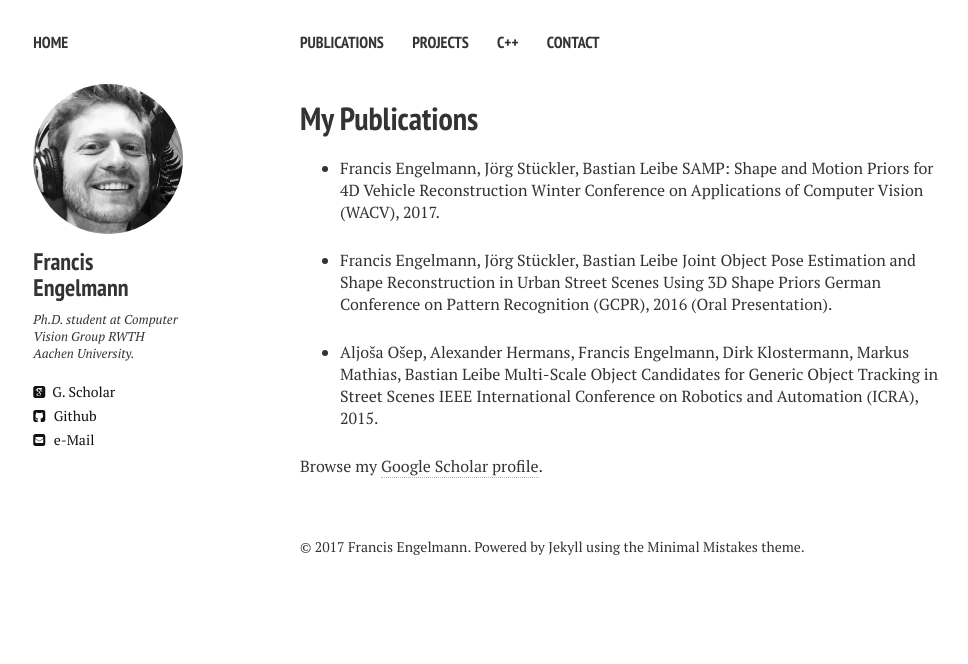
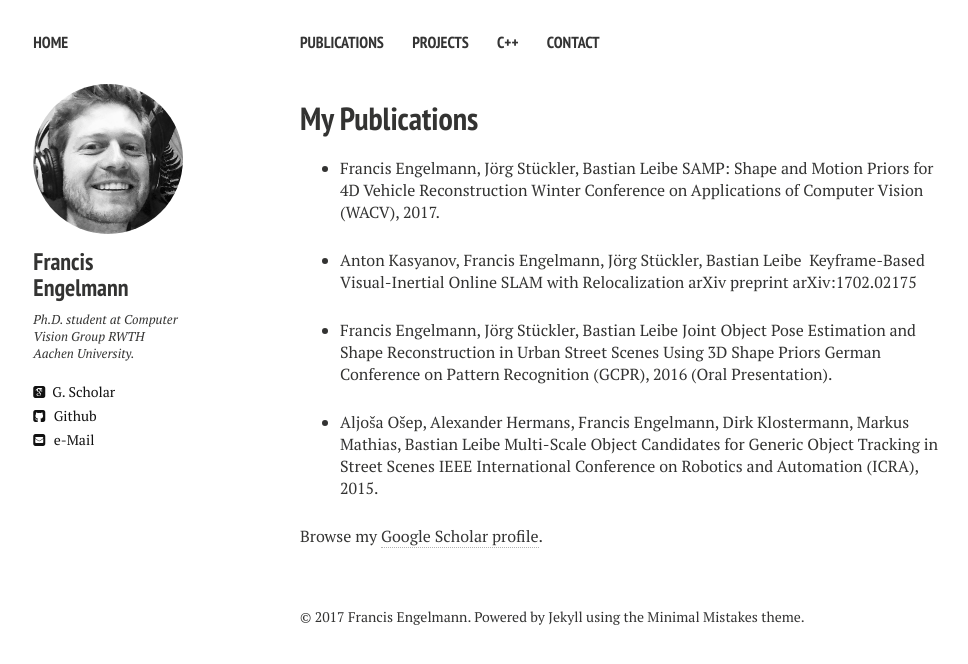
Before and after one commit to francisengelmann/francisengelmann.github.io, a Jekyll site: the page built from publications.md, in a window 1280 px wide. Shown: the top 664 px of the page, without its empty margins (20-988 px from the left). Built offline with Jekyll 4.4.1, drawn with Linux system fonts in a browser that asks for light colours; nearby versions of some CDN libraries.

Commit message:
Update publications.md

```diff
--- a/publications.md
+++ b/publications.md
@@ -10,12 +10,16 @@ comments: false
   SAMP: Shape and Motion Priors for 4D Vehicle Reconstruction
   Winter Conference on Applications of Computer Vision (WACV), 2017.
 
+* Anton Kasyanov, Francis Engelmann, Jörg Stückler, Bastian Leibe
+  Keyframe-Based Visual-Inertial Online SLAM with Relocalization
+  arXiv preprint arXiv:1702.02175
+
 * Francis Engelmann, Jörg Stückler, Bastian Leibe
-  Joint Object Pose Estimation and Shape Reconstruction in Urban Street Scenes Using 3D Shape Priors German Conference on   Pattern Recognition (GCPR), 2016 (Oral Presentation).
+  Joint Object Pose Estimation and Shape Reconstruction in Urban Street Scenes Using 3D Shape Priors
+  German Conference on Pattern Recognition (GCPR), 2016 (Oral Presentation).
 
 * Aljoša Ošep, Alexander Hermans, Francis Engelmann, Dirk Klostermann, Markus Mathias, Bastian Leibe
   Multi-Scale Object Candidates for Generic Object Tracking in Street Scenes
   IEEE International Conference on Robotics and Automation (ICRA), 2015.
 
-
 Browse my <a href="https://scholar.google.com/citations?user=-xOsXi8AAAAJ" target="_blank">Google Scholar profile</a>.
```
